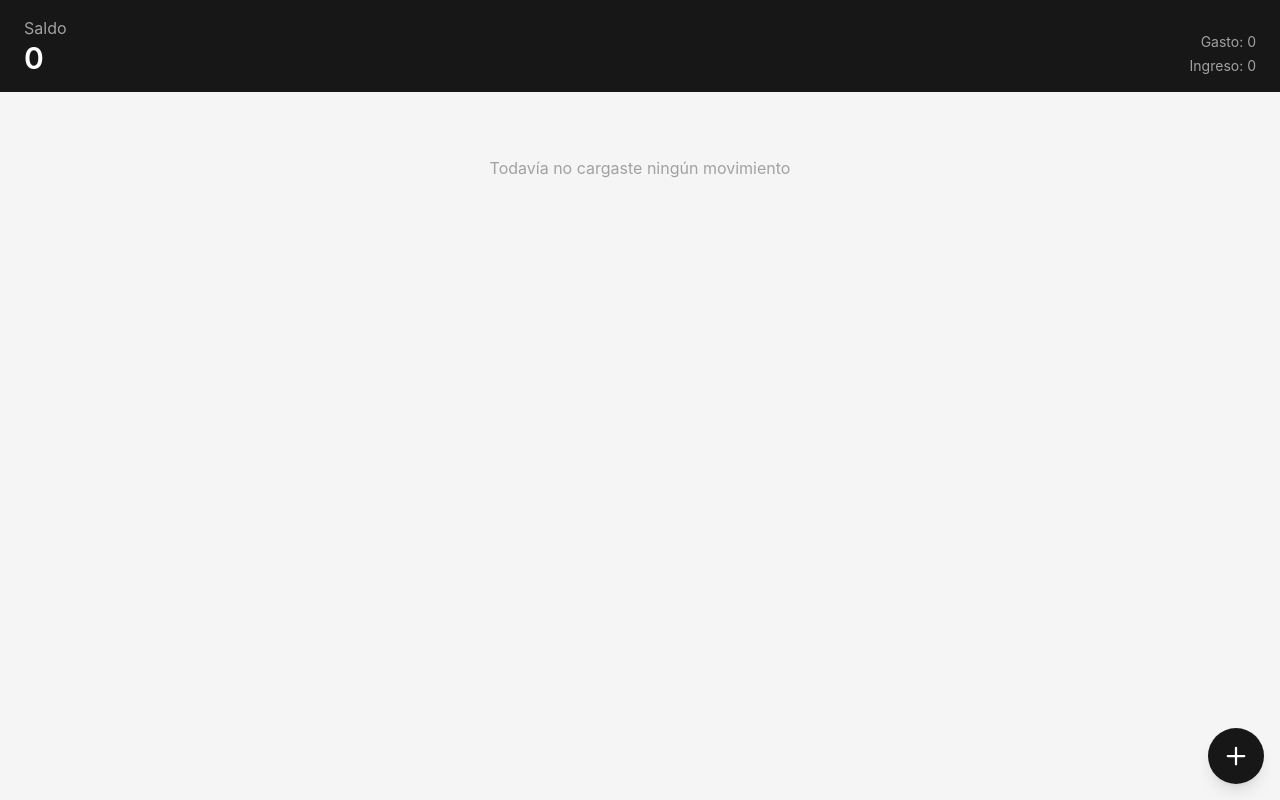
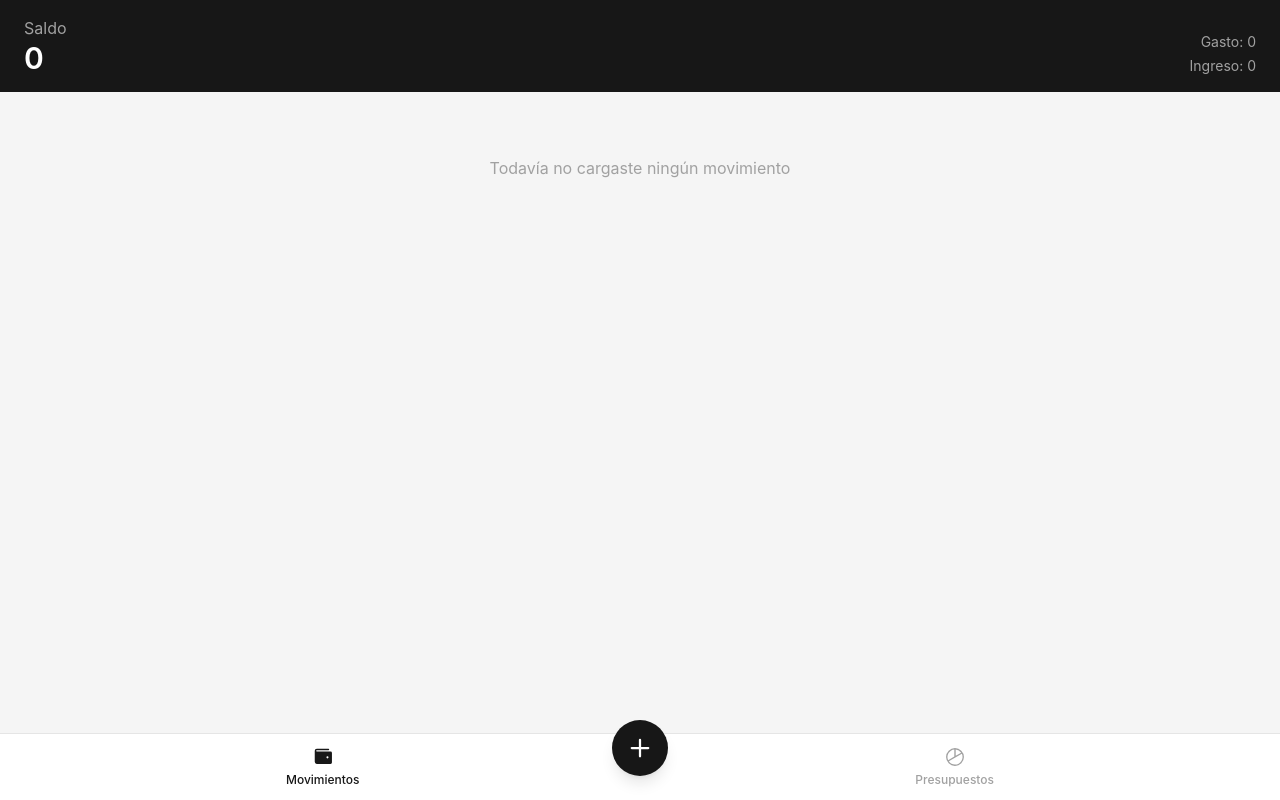
Before and after one commit to leisosag/trackly, a React (Vite) app: page / in a window 1280 px wide. Built offline with nearby package versions, Linux system fonts and the light colour scheme.

Commit message:
feat: add bottom nav component and nav items on app

```diff
--- a/src/App.tsx
+++ b/src/App.tsx
@@ -1,5 +1,6 @@
 import { useState } from 'react';
 import { Toaster, toast } from 'sonner';
+import { WalletIcon, ChartPieIcon } from '@phosphor-icons/react';
 import {
   useMovements,
   MovementList,
@@ -7,14 +8,21 @@ import {
   type Movement,
 } from '@/features/movements';
 import { MovementForm } from '@/features/movement-form';
-import { Fab, Modal } from '@/shared/components';
+import { Fab, Modal, BottomNav, type NavItem } from '@/shared/components';
 
 type FormState = { mode: 'create' } | { mode: 'edit'; movement: Movement };
+type AppSection = 'movements' | 'budgets';
 
 function App() {
   const { movements, addMovement, updateMovement, removeMovement } =
     useMovements();
   const [formState, setFormState] = useState<FormState | null>(null);
+  const [activeSection, setActiveSection] = useState<AppSection>('movements');
+
+  const NAV_ITEMS: NavItem[] = [
+    { id: 'movements', label: 'Movimientos', icon: WalletIcon },
+    { id: 'budgets', label: 'Presupuestos', icon: ChartPieIcon },
+  ];
 
   function handleCreate(movement: Omit<Movement, 'id'>) {
     addMovement(movement);
@@ -45,18 +53,38 @@ function App() {
         }}
       />
 
-      <BalanceHeader movements={movements} />
+      {activeSection === 'movements' && <BalanceHeader movements={movements} />}
 
-      <main>
+      <main className="pb-24">
+        {activeSection === 'movements' && (
           <MovementList
             movements={movements}
             onMovementClick={(movement) =>
               setFormState({ mode: 'edit', movement })
             }
           />
+        )}
+
+        {activeSection === 'budgets' && (
+          <div className="flex flex-col items-center justify-center py-16 text-neutral-400">
+            <p>Presupuestos: próximamente</p>
+          </div>
+        )}
       </main>
 
-      <Fab onClick={() => setFormState({ mode: 'create' })} />
+      {activeSection === 'movements' && (
+        <Fab
+          onClick={() => setFormState({ mode: 'create' })}
+          label="Agregar movimiento"
+          className="fixed bottom-6 left-1/2 z-6 -translate-x-1/2"
+        />
+      )}
+
+      <BottomNav
+        items={NAV_ITEMS}
+        activeId={activeSection}
+        onSelect={(id) => setActiveSection(id as AppSection)}
+      />
 
       <Modal
         open={formState !== null}
--- /dev/null
+++ b/src/shared/components/BottomNav.tsx
@@ -0,0 +1,42 @@
+import type { Icon } from '@phosphor-icons/react';
+import { cn } from '../utils';
+
+export interface NavItem {
+  id: string;
+  label: string;
+  icon: Icon;
+}
+
+interface BottomNavProps {
+  items: NavItem[];
+  activeId: string;
+  onSelect: (id: string) => void;
+}
+
+export function BottomNav({ items, activeId, onSelect }: BottomNavProps) {
+  return (
+    <nav className="fixed bottom-0 left-0 right-0 z-5 flex items-center justify-around border-t border-neutral-200 bg-white px-2 py-2 dark:border-mauve-700 dark:bg-mauve-800">
+      {items.map((item) => {
+        const ItemIcon = item.icon;
+        const isActive = item.id === activeId;
+
+        return (
+          <button
+            key={item.id}
+            type="button"
+            onClick={() => onSelect(item.id)}
+            className={cn(
+              'flex flex-col items-center gap-1 rounded-lg px-4 py-1 text-xs font-medium hover:cursor-pointer',
+              isActive
+                ? 'text-neutral-900 dark:text-cyan-300'
+                : 'text-neutral-400 dark:text-mauve-400',
+            )}
+          >
+            <ItemIcon size={22} weight={isActive ? 'fill' : 'regular'} />
+            {item.label}
+          </button>
+        );
+      })}
+    </nav>
+  );
+}
--- a/src/shared/components/Fab.tsx
+++ b/src/shared/components/Fab.tsx
@@ -1,16 +1,22 @@
 import { PlusIcon } from '@phosphor-icons/react';
+import { cn } from '../utils';
 
 interface FabProps {
   onClick: () => void;
+  label?: string;
+  className?: string;
 }
 
-export function Fab({ onClick }: FabProps) {
+export function Fab({ onClick, label = 'Agregar', className }: FabProps) {
   return (
     <button
       type="button"
       onClick={onClick}
-      aria-label="Agregar movimiento"
-      className="fixed bottom-4 right-4 flex size-14 items-center justify-center rounded-full bg-neutral-900 dark:bg-cyan-300 text-white dark:text-mauve-900 shadow-lg transition-transform hover:scale-105 active:scale-95 hover:cursor-pointer"
+      aria-label={label}
+      className={cn(
+        'flex size-14 items-center justify-center rounded-full bg-neutral-900 dark:bg-cyan-300 text-white dark:text-mauve-900 shadow-lg transition-transform hover:scale-105 active:scale-95 hover:cursor-pointer',
+        className ?? 'fixed bottom-4 right-4',
+      )}
     >
       <PlusIcon size={24} weight="bold" />
     </button>
--- a/src/shared/components/index.ts
+++ b/src/shared/components/index.ts
@@ -3,3 +3,4 @@ export { Modal } from './Modal';
 export { DateField } from './DateField';
 export { DescriptionField } from './DescriptionField';
 export { CategoryIcon } from './CategoryIcon';
+export { BottomNav, type NavItem } from './BottomNav';
```
Also changed, not shown: 2 other files (tests, documents, lock files or other folders). Lines whose indentation alone changed are shown as unchanged.
